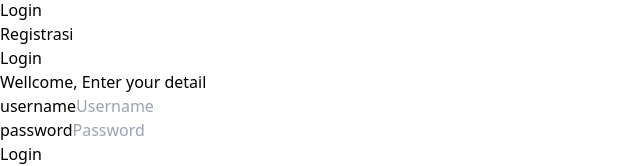
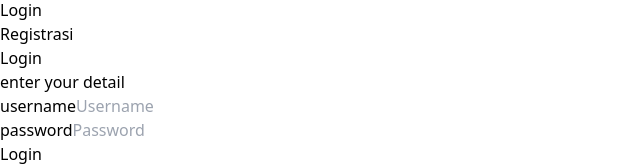
Before and after one commit to AdliXSec/FirstReact, a React (Vite) app: page /login in a window 1280 px wide. Shown: the part 182-348 px from the top of the page, without its empty margins (0-640 px from the left). Built offline with nearby package versions, Linux system fonts and the light colour scheme.

Commit message:
add navbar

```diff
--- a/src/Components/Elements/card/index.jsx
+++ b/src/Components/Elements/card/index.jsx
@@ -1,8 +1,8 @@
 const Card = (props) => {
   const { title, children } = props;
   return (
-    <div className="block max-w-sm p-6 bg-white border border-gray-200 rounded-lg shadow dark:bg-gray-800 dark:border-gray-700">
-      <h5 className="mb-2 text-2xl font-bold tracking-tight text-gray-900 dark:text-white">
+    <div className="flex flex-col justify-center items-center block max-w-sm p-6 bg-white border border-gray-200 rounded-lg shadow dark:bg-gray-800 dark:border-gray-700">
+      <h5 className="text-2xl font-bold tracking-tight text-gray-900 dark:text-white">
         {title}
       </h5>
       <div className="font-normal text-gray-700 dark:text-gray-400">
--- a/src/Layouts/AuthLayouts.jsx
+++ b/src/Layouts/AuthLayouts.jsx
@@ -1,16 +1,14 @@
 import Navbar from "../Components/Elements/Nav/nav";
 
 const AuthLayouts = (props) => {
-  const { children, title } = props;
+  const { children, title, subtitle = "" } = props;
   return (
     <>
       <Navbar />
       <div className="flex justify-center min-h-screen items-center">
         <div className="w-full max-w-xs">
           <h1 className="text-3xl font-bold mb-2 text-blue-600">{title}</h1>
-          <p className="font-medium text-slate-500 mb-8">
-            Wellcome, Enter your detail
-          </p>
+          <p className="font-medium text-slate-500 mb-8">{subtitle}</p>
           {children}
         </div>
       </div>
--- a/src/pages/index.jsx
+++ b/src/pages/index.jsx
@@ -1,11 +1,18 @@
 import Card from "../Components/Elements/card";
 import Navbar from "../Components/Elements/Nav/nav";
 import FormPesan from "../Components/FormPesan";
+import AuthLayouts from "../Layouts/AuthLayouts";
 
 function App() {
   return (
     <>
-      <Navbar />
+      {
+        <AuthLayouts title="Lix Anonymous Message">
+          <Card title="Say something">
+            <FormPesan />
+          </Card>
+        </AuthLayouts>
+        /* <Navbar />
       <div className="flex flex-col justify-center items-center text-white bg-slate-700 min-h-screen">
         <h1 className="text-3xl font-bold mb-2 text-white-600">
           Lix Anonymous Message
@@ -14,7 +21,8 @@ function App() {
         <Card title="Say something">
           <FormPesan />
         </Card>
-      </div>
+      </div> */
+      }
     </>
   );
 }
--- a/src/pages/login.jsx
+++ b/src/pages/login.jsx
@@ -3,7 +3,7 @@ import FormLogin from "../Components/FormLogin";
 
 const LoginPages = () => {
   return (
-    <AuthLayouts title="Login">
+    <AuthLayouts title="Login" subtitle="enter your detail">
       <FormLogin />
     </AuthLayouts>
   );
--- a/src/pages/registrasi.jsx
+++ b/src/pages/registrasi.jsx
@@ -3,7 +3,7 @@ import FormRegistrasi from "../Components/FormRegistrasi";
 
 const RegistrasiPages = () => {
   return (
-    <AuthLayouts title="Registrasi">
+    <AuthLayouts title="Registrasi" subtitle="enter your detail">
       <FormRegistrasi />
     </AuthLayouts>
   );
```
